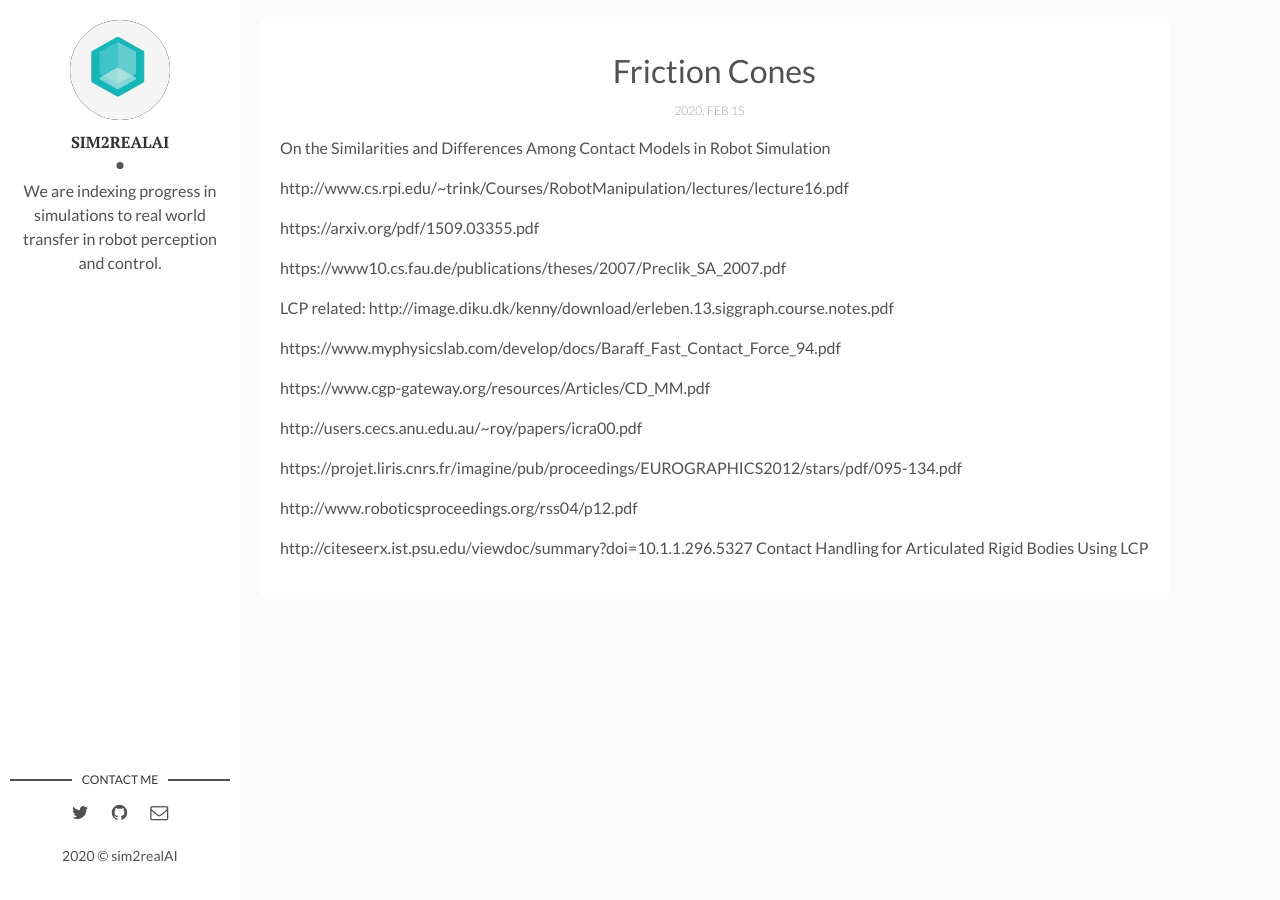
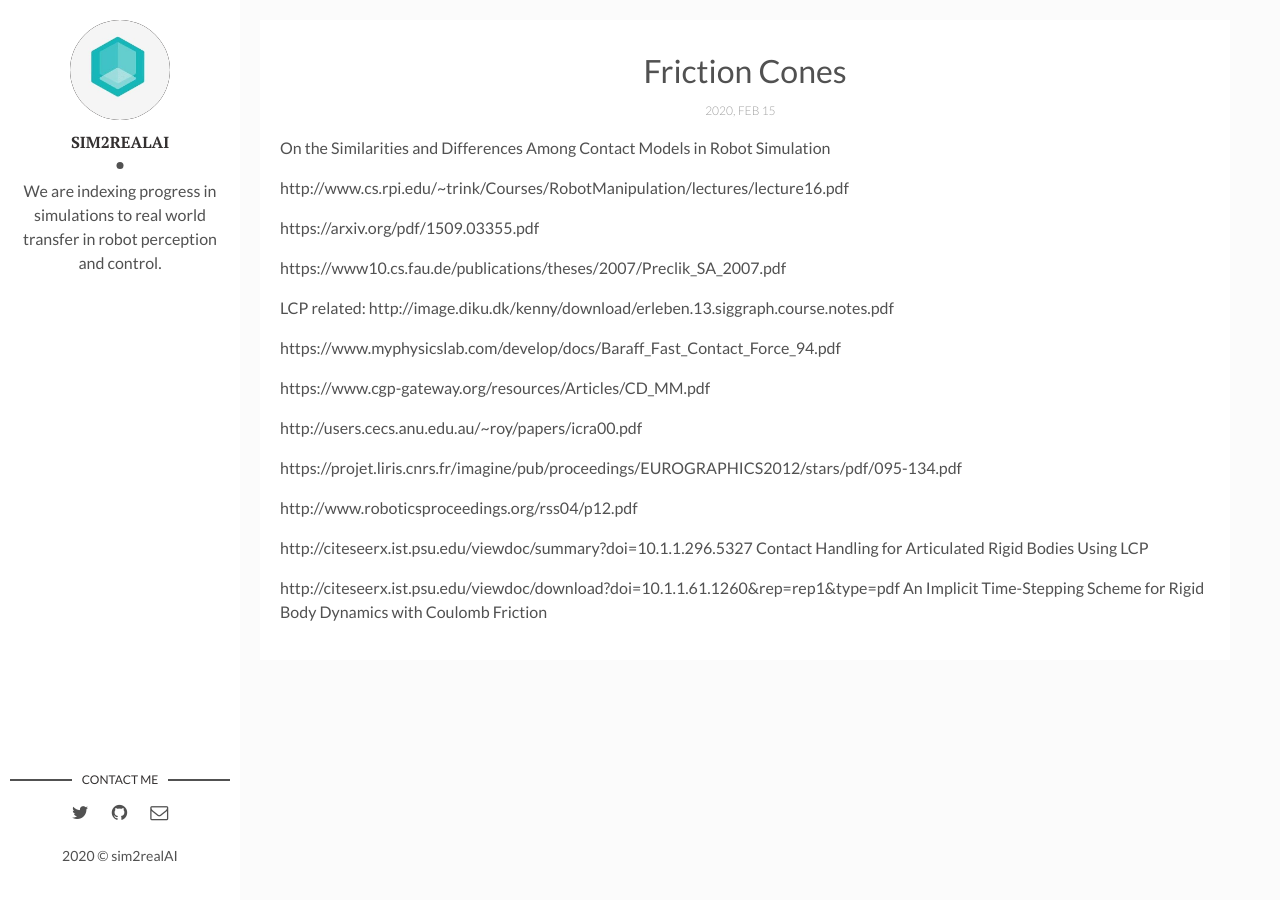
Before and after one commit to backupsim2realai/backupsim2realai.github.io, a Jekyll site: the page built from _posts/2020-04-15-Friction-Cones.markdown, in a window 1280 px wide. Built offline with Jekyll 4.4.1, drawn with Linux system fonts in a browser that asks for light colours.

Commit message:
update
Signed-off-by: Ankur Handa <ahanda@nvidia.com>

```diff
--- a/_posts/2020-04-15-Friction-Cones.markdown
+++ b/_posts/2020-04-15-Friction-Cones.markdown
@@ -29,3 +29,7 @@ http://www.roboticsproceedings.org/rss04/p12.pdf
 
 http://citeseerx.ist.psu.edu/viewdoc/summary?doi=10.1.1.296.5327
 Contact Handling for Articulated Rigid Bodies Using LCP
+
+http://citeseerx.ist.psu.edu/viewdoc/download?doi=10.1.1.61.1260&rep=rep1&type=pdf
+An Implicit Time-Stepping Scheme for Rigid Body
+Dynamics with Coulomb Friction
```
